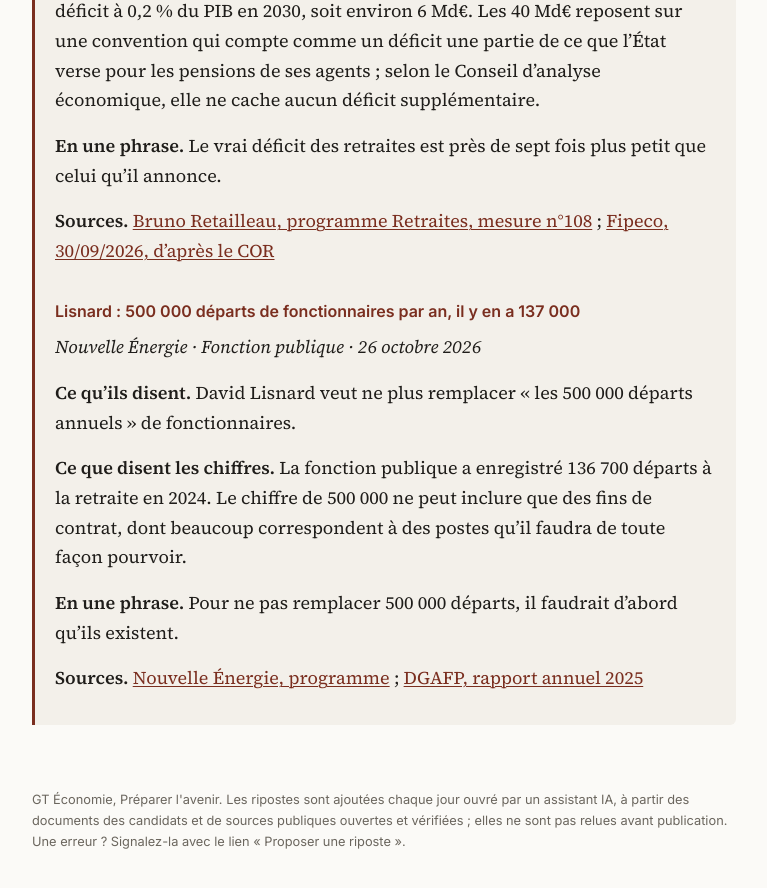
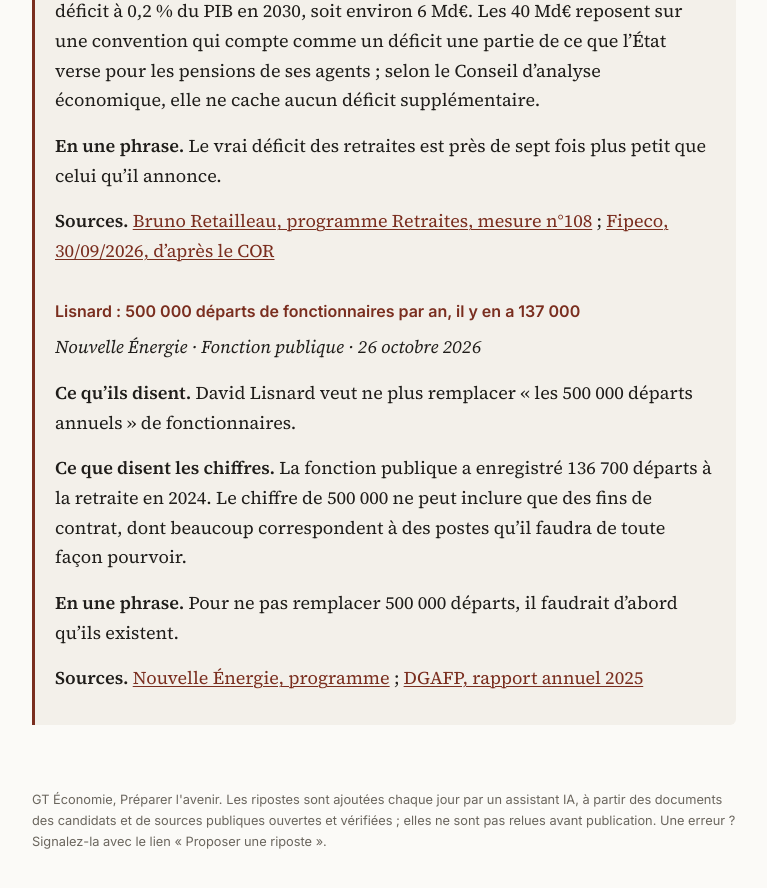
Before and after one commit to ajoly35/riposte-economique, a Jekyll site: the page built from index.md, in a window 1280 px wide and 900 px high, scrolled down 3130 px. Shown: the top 888 px of the window, without its empty margins (256-1023 px from the left). Built offline with Jekyll 4.4.1, drawn with Linux system fonts in a browser that asks for light colours; our own code applies the rules of GitHub Pages for plain Markdown files.

Commit message:
Ripostes chaque jour, week-end compris
Co-Authored-By: Claude Opus 5.5 <noreply@anthropic.com>
Claude-Session: https://claude.ai/code/session_01E3RKPJLB53rqBWRDKSr1uc

```diff
--- a/_config.yml
+++ b/_config.yml
@@ -1,5 +1,5 @@
 title: "Riposte économique"
-description: "Les chiffres des autres programmes, vérifiés et sourcés. Une riposte par fait, mise à jour chaque jour ouvré."
+description: "Les chiffres des autres programmes, vérifiés et sourcés. Une riposte par fait, mise à jour chaque jour."
 lang: fr
 markdown: kramdown
 kramdown:
--- a/_layouts/default.html
+++ b/_layouts/default.html
@@ -15,7 +15,7 @@
 {{ content }}
 </main>
 <footer class="page footer">
-<p>GT Économie, Préparer l'avenir. Les ripostes sont ajoutées chaque jour ouvré par un assistant IA, à partir des documents des candidats et de sources publiques ouvertes et vérifiées ; elles ne sont pas relues avant publication. Une erreur ? Signalez-la avec le lien « Proposer une riposte ».</p>
+<p>GT Économie, Préparer l'avenir. Les ripostes sont ajoutées chaque jour par un assistant IA, à partir des documents des candidats et de sources publiques ouvertes et vérifiées ; elles ne sont pas relues avant publication. Une erreur ? Signalez-la avec le lien « Proposer une riposte ».</p>
 </footer>
 </body>
 </html>
```
Also changed, not shown: ROUTINE.md (+1 -1 lines), README.md.
